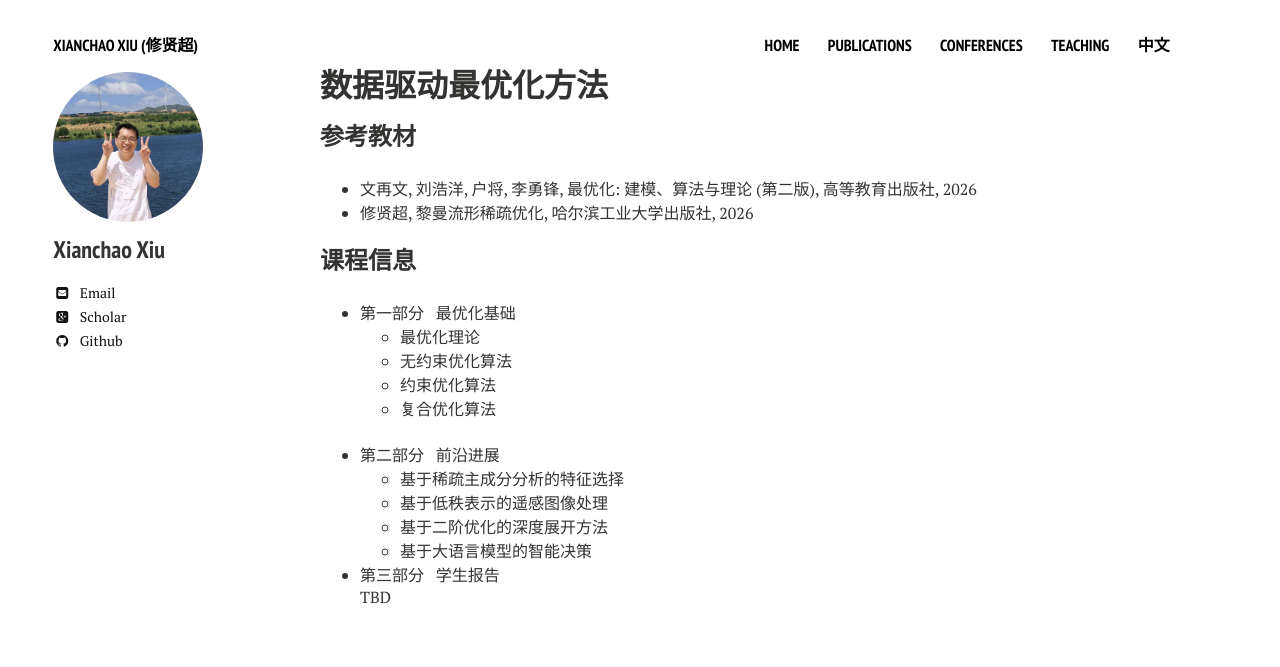
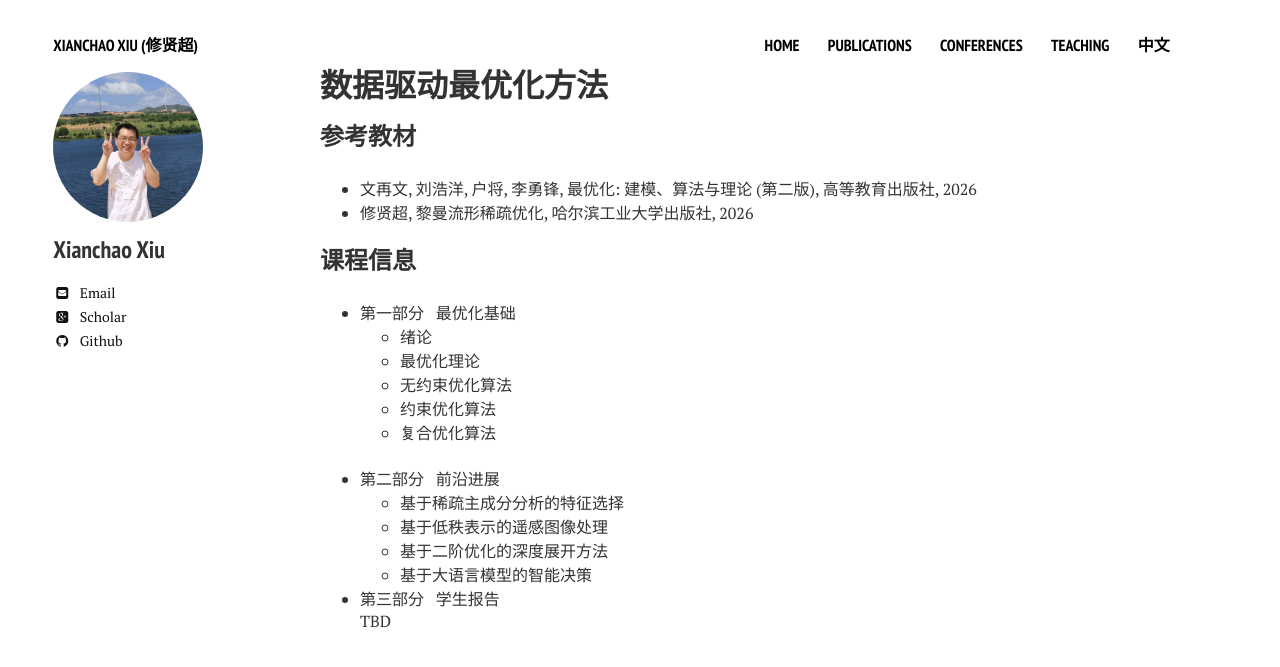
Before and after one commit to xianchaoxiu/xianchaoxiu.github.io, a Jekyll site: the page built from teaching/OPT/2026/index.md, in a window 1280 px wide. Shown: the top 667 px of the page. Built offline with Jekyll 4.4.1, drawn with Linux system fonts in a browser that asks for light colours; nearby versions of some CDN libraries.

Commit message:
Update index.md

```diff
--- a/teaching/OPT/2026/index.md
+++ b/teaching/OPT/2026/index.md
@@ -17,6 +17,7 @@ share: false
 ### 课程信息
 
 - 第一部分 &nbsp;  最优化基础 <br>
+  -  绪论 <br>
   -  最优化理论 <br>
   -  无约束优化算法 <br>
   -  约束优化算法 <br>
```
